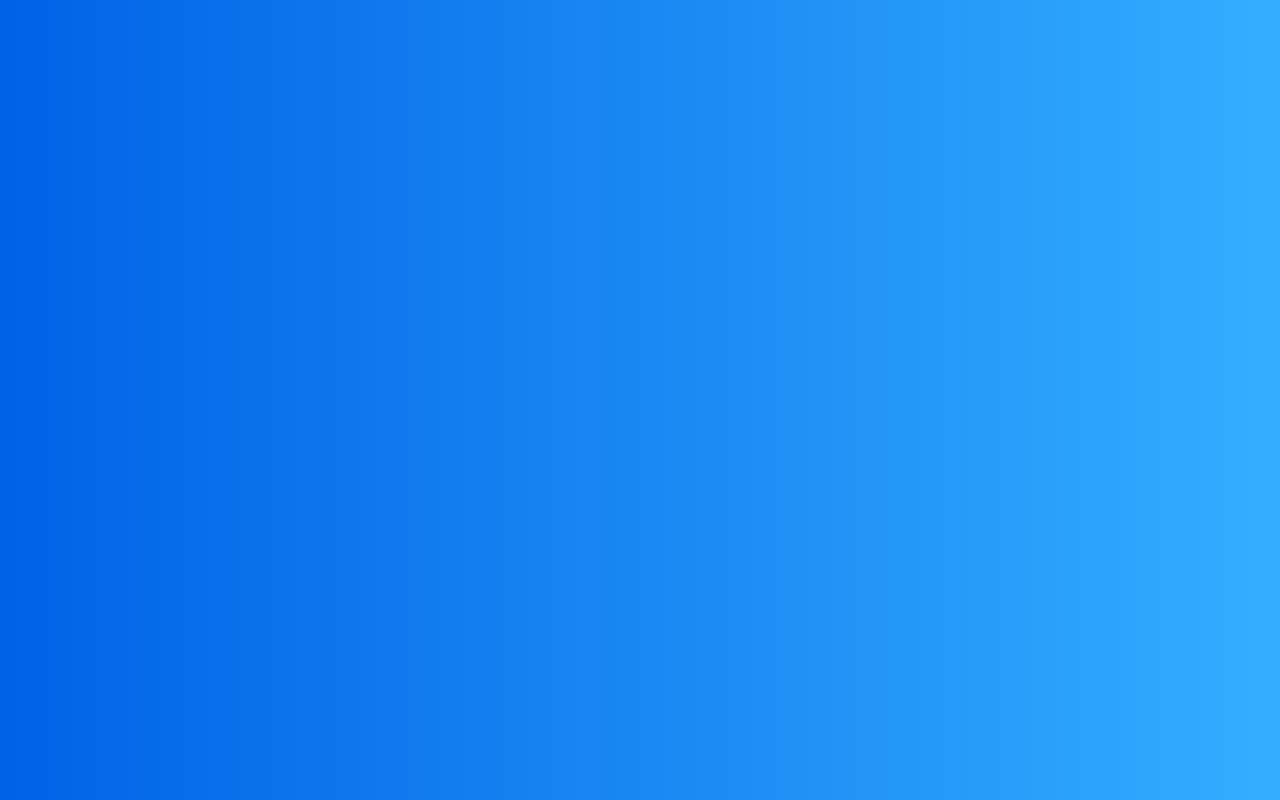
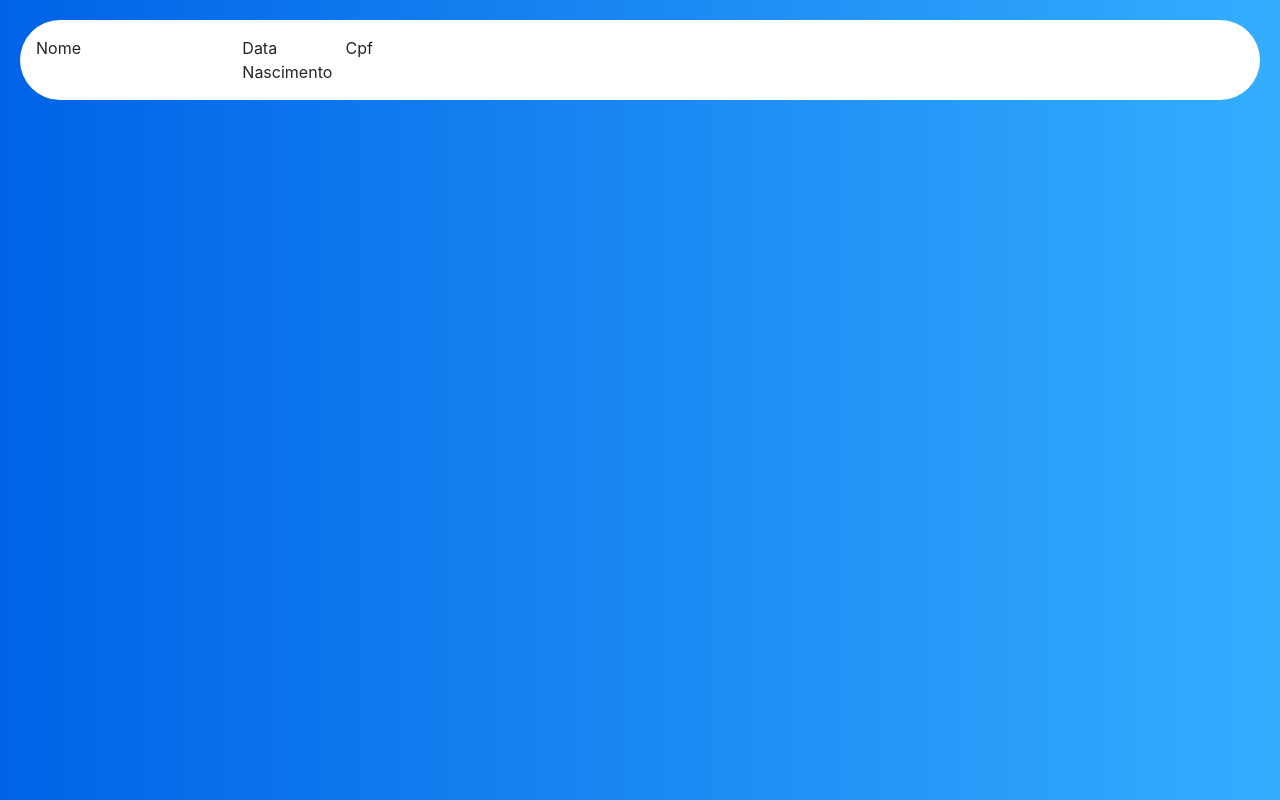
Before and after one commit to wodsonluiz/SaudePessoa_Presentation, an Angular app: page /pessoa in a window 1280 px wide. Built offline with nearby package versions, Linux system fonts and the light colour scheme.

Commit message:
Commit desenv chamda api

```diff
--- a/package.json
+++ b/package.json
@@ -19,6 +19,7 @@
     "@angular/platform-browser": "~8.2.0",
     "@angular/platform-browser-dynamic": "~8.2.0",
     "@angular/router": "~8.2.0",
+    "angular-in-memory-web-api": "^0.9.0",
     "bootstrap": "^4.3.1",
     "ngx-bootstrap": "^5.1.1",
     "rxjs": "~6.4.0",
--- a/src/app/app.module.ts
+++ b/src/app/app.module.ts
@@ -8,6 +8,7 @@ import { LoginComponent } from './login/login.component';
 import { BsDropdownModule } from 'ngx-bootstrap/dropdown';
 import { TooltipModule } from 'ngx-bootstrap/tooltip';
 import { ModalModule } from 'ngx-bootstrap/modal';
+import { HttpClientModule }    from '@angular/common/http';
 
 import { AppRoutingModule } from './app-routing.module'
 
@@ -22,7 +23,8 @@ import { AppRoutingModule } from './app-routing.module'
     BsDropdownModule.forRoot(),
     TooltipModule.forRoot(),
     ModalModule.forRoot(),
-    AppRoutingModule
+    AppRoutingModule,
+    HttpClientModule
   ],
   exports: [BsDropdownModule, TooltipModule, ModalModule],
   providers: [],
--- /dev/null
+++ b/src/app/entities/Pessoa.ts
@@ -0,0 +1,18 @@
+export class Pessoa{
+
+    public Id : number;
+    public Nome_Documento : string;
+    public Nome_Social : string;
+    public Sexo : number;
+    public Data_Nascimento : Date;
+    public Situacao_Familiar : string;
+    public Cor_Pele : string;
+    public Etinia : string;
+    public Religiao : string;
+    public Nome_Mae : string;
+    public Nome_Pai : string;
+    public Nome_Conjugue : string;
+    public Cpf : string;
+    public Rg : string;
+
+}
--- a/src/app/pessoa/pessoa.component.html
+++ b/src/app/pessoa/pessoa.component.html
@@ -1,4 +1,10 @@
 <div class="card-body">
-
-
+   <div class="card-body-box-center">
+    <div class="row">
+        <div class="col-2">Nome</div>
+        <div class="col-1">Data Nascimento</div>
+        <div class="col-1">Cpf </div>
+        <div></div>
+      </div>
+   </div>
 </div>
--- a/src/app/pessoa/pessoa.component.ts
+++ b/src/app/pessoa/pessoa.component.ts
@@ -1,4 +1,12 @@
 import { Component, OnInit } from '@angular/core';
+import { Pessoa } from '../entities/Pessoa';
+import { Injectable } from '@angular/core';
+
+import { HttpClient, HttpResponse } from '@angular/common/http';
+import { Observable } from 'rxjs';
+import 'rxjs/add/operator/map';
+import 'rxjs/add/operator/catch';
+import 'rxjs/add/operator/do';
 
 @Component({
   selector: 'app-pessoa',
@@ -7,7 +15,16 @@ import { Component, OnInit } from '@angular/core';
 })
 export class PessoaComponent implements OnInit {
 
-  constructor() { }
+  private _Url = '';
+
+  constructor(private _http: HttpClient) { }
+
+  getPessoas(nome: string): Observable<Pessoa>{
+    return this._http.get<Pessoa[]>(this._Url)
+    .pipe(
+
+    )
+  }
 
   ngOnInit() {
   }
--- a/src/styles.css
+++ b/src/styles.css
@@ -114,6 +114,14 @@
     background-color: #3b5998;
   }
 
+  .card-body-box-center{
+    width: 100%;
+    height: 40%;
+    background-color: white;
+    border-radius: 5rem;
+    padding: 1rem;
+  }
+
   /* Fallback for Edge
   -------------------------------------------------- */
 
```
Also changed, not shown: 1 other file (tests, documents, lock files or other folders).
